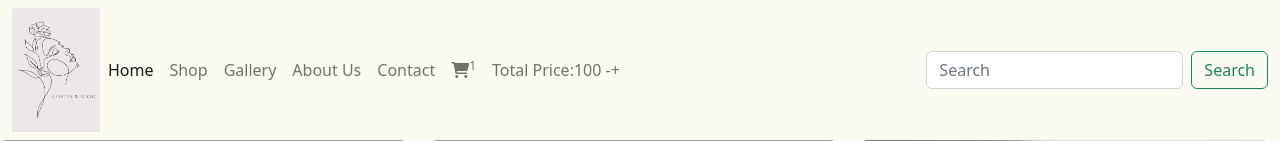
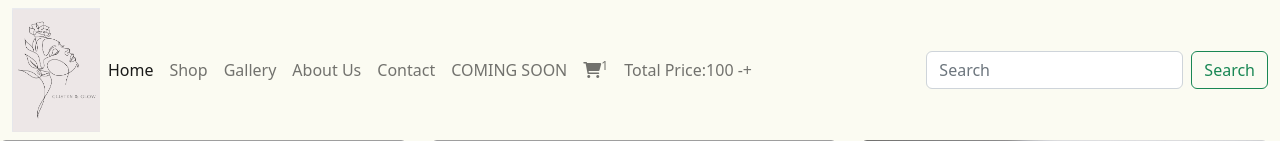
Before and after one commit to Thato2619/Online-Store, a PHP site: page /gallery.php in a window 1280 px wide. Shown: the top 141 px of the page. Run offline with PHP 8.4, Linux system fonts and the light colour scheme; some libraries are stand-ins or nearby versions; grey boxes are pictures that could not be loaded.

Commit message:
make sure that the nav title of COMING SOON is on all files

```diff
--- a/about_us.php
+++ b/about_us.php
@@ -54,6 +54,9 @@
           </li>
           <li class="nav-item">
             <a class="nav-link" href="contact.php">Contact</a>
+          </li>
+          <li class="nav-item">
+            <a class="nav-link" href="comingSoon.php">COMING SOON</a>
           </li>
           <li class="nav-item">
             <a class="nav-link" href="#"><i class="fa-solid fa-cart-shopping"></i><sup>1</sup></a>
--- a/add_to_cart.php
+++ b/add_to_cart.php
@@ -59,6 +59,9 @@ r
             <a class="nav-link" href="contact.php">Contact</a>
           </li>
           <li class="nav-item">
+            <a class="nav-link" href="comingSoon.php">COMING SOON</a>
+          </li>
+          <li class="nav-item">
             <a class="nav-link" href="add_to_cart.php"><i class="fa-solid fa-cart-shopping"></i><sup><?php number_of_cart_items(); ?></sup></a>
           </li>
       </div>
--- a/checkout.php
+++ b/checkout.php
@@ -52,6 +52,9 @@ r
             <a class="nav-link" href="contact.php">Contact</a>
           </li>
           <li class="nav-item">
+            <a class="nav-link" href="comingSoon.php">COMING SOON</a>
+          </li>
+          <li class="nav-item">
             <a class="nav-link" href="add_to_cart.php"><i class="fa-solid fa-cart-shopping"></i><sup><?php number_of_cart_items(); ?></sup></a>
           </li>
       </div>
--- a/contact.php
+++ b/contact.php
@@ -47,6 +47,9 @@ require_once __DIR__ . "/config2/dbConfig.php";
           </li>
           <li class="nav-item">
             <a class="nav-link" href="contact_us.php">Contact</a>
+          </li>
+          <li class="nav-item">
+            <a class="nav-link" href="comingSoon.php">COMING SOON</a>
           </li>
           <li class="nav-item">
             <a class="nav-link" href="#"><i class="fa-solid fa-cart-shopping"></i><sup>1</sup></a>
--- a/gallery.php
+++ b/gallery.php
@@ -47,6 +47,9 @@ require_once __DIR__ . "/config2/dbConfig.php";
           </li>
           <li class="nav-item">
             <a class="nav-link" href="contact_us.php">Contact</a>
+          </li>
+          <li class="nav-item">
+            <a class="nav-link" href="comingSoon.php">COMING SOON</a>
           </li>
           <li class="nav-item">
             <a class="nav-link" href="#"><i class="fa-solid fa-cart-shopping"></i><sup>1</sup></a>
--- a/view_more.php
+++ b/view_more.php
@@ -54,6 +54,9 @@
           </li>
           <li class="nav-item">
             <a class="nav-link" href="contact.php">Contact</a>
+          </li>
+          <li class="nav-item">
+            <a class="nav-link" href="comingSoon.php">COMING SOON</a>
           </li>
           <li class="nav-item">
             <a class="nav-link" href="#"><i class="fa-solid fa-cart-shopping"></i><sup>1</sup></a>
```
